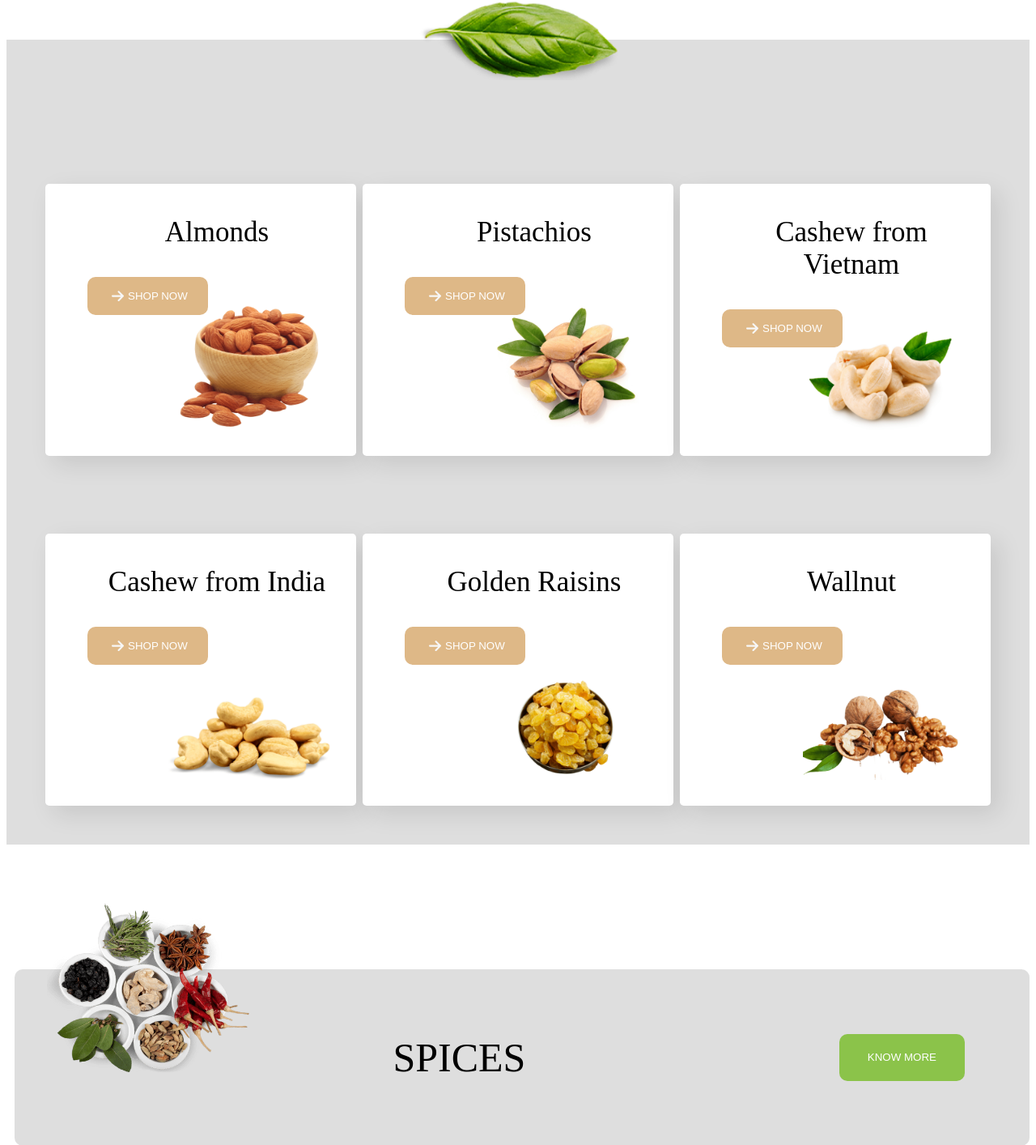
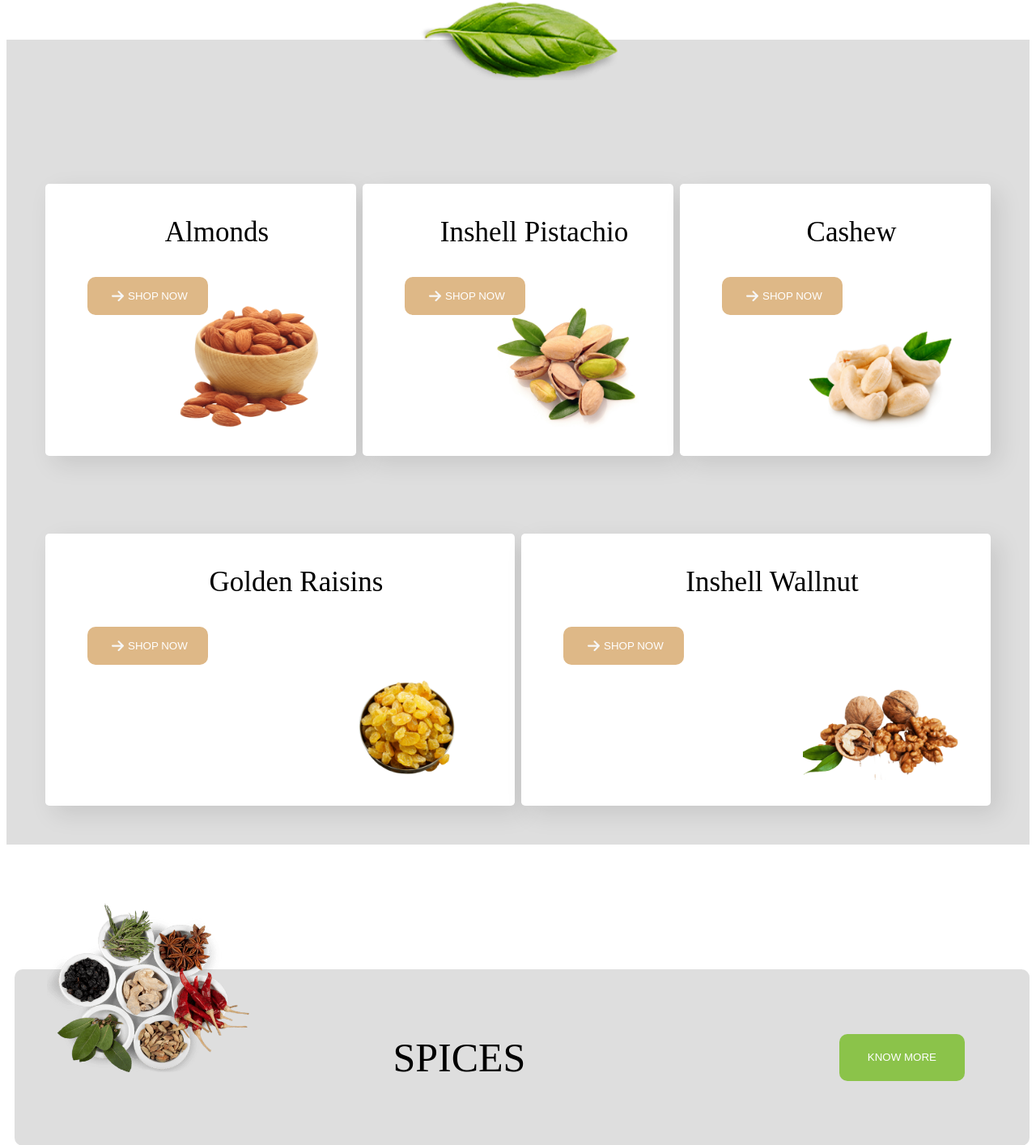
Before and after one commit to VinuZach/dry_fruits_web, a Django app: page / in a window 1280 px wide. Shown: the part 3145-4559 px from the top of the page at 81% size. Run offline with Django 4.2, Linux system fonts and the light colour scheme; some libraries are stand-ins or nearby versions.

Commit message:
text change

```diff
--- a/Asturah_app/templates/HomePage.html
+++ b/Asturah_app/templates/HomePage.html
@@ -539,7 +539,7 @@ background-repeat: no-repeat;
                                             background-position: right;
                                             background-position-y: bottom;">
                                 <p style="font-size: 35px;text-align: center;
-                            margin-top: 8px;">Pistachios</p>
+                            margin-top: 8px;">Inshell Pistachio</p>
                           <button style="background: var(--colorAccent);
                                          border: none;color:white;
                                              margin-left: -20px;
@@ -562,7 +562,7 @@ background-repeat: no-repeat;
                                             background-position: right;
                                             background-position-y: bottom;">
                                 <p style="font-size: 35px;text-align: center;
-                            margin-top: 8px;">Cashew from Vietnam</p>
+                            margin-top: 8px;">Cashew</p>
                           <button style="background: var(--colorAccent);
                                          border: none;color:white;
                                              margin-left: -20px;
@@ -581,29 +581,7 @@ background-repeat: no-repeat;
 
     <div class="market_container">
 
-        <div class="market_quote">
 
-                      <div style="margin-left:40px;  background-image: url('{{ request.scheme }}://{{ request.get_host }}//media//home_images/badam_india_background.png');
-                                            background-repeat: no-repeat;
-                                            background-size: 200px;
-                                            width: 100%;
-                                            background-position: right;
-                                            background-position-y: bottom;">
-                                <p style="font-size: 35px;text-align: center;
-                            margin-top: 8px;">Cashew from India
-</p>
-                          <button style="background: var(--colorAccent);
-                                         border: none;color:white;
-                                             margin-left: -20px;
-                                         border-radius: 10px;padding: 10px 25px;">
-                              <div style="display:flex;align-items: center;">
-                                <svg style="padding:5px;" width="15px" xmlns="http://www.w3.org/2000/svg" viewBox="0 0 448 512"><!--!Font Awesome Free 6.6.0 by @fontawesome - https://fontawesome.com License - https://fontawesome.com/license/free Copyright 2024 Fonticons, Inc.--><path fill="#f7f7f7" d="M438.6 278.6c12.5-12.5 12.5-32.8 0-45.3l-160-160c-12.5-12.5-32.8-12.5-45.3 0s-12.5 32.8 0 45.3L338.8 224 32 224c-17.7 0-32 14.3-32 32s14.3 32 32 32l306.7 0L233.4 393.4c-12.5 12.5-12.5 32.8 0 45.3s32.8 12.5 45.3 0l160-160z"/></svg>
-                                  SHOP NOW
-                              </div>
-                          </button>
-           </div>
-
-        </div>
       <div class="market_quote">
 
                       <div style="margin-left:40px;  background-image: url('{{ request.scheme }}://{{ request.get_host }}//media//home_images/raisen_image.png');
@@ -637,7 +615,7 @@ background-repeat: no-repeat;
                                             background-position: right;
                                             background-position-y: bottom;">
                                 <p style="font-size: 35px;text-align: center;
-                            margin-top: 8px;">Wallnut</p>
+                            margin-top: 8px;">Inshell Wallnut</p>
                           <button style="background: var(--colorAccent);
                                          border: none;color:white;
                                              margin-left: -20px;
@@ -814,28 +792,8 @@ background-repeat: no-repeat;
 
         </div>
 
-         <div class="market_quote">
 
-                      <div style="margin-left:40px;  background-image: url('{{ request.scheme }}://{{ request.get_host }}//media//home_images/wallnut_image.png');
-                                            background-repeat: no-repeat;
-                                            background-size: 200px;
-                                            width: 100%;
-                                            background-position: right;
-                                            background-position-y: bottom;">
-                                <p style="font-size: 35px;text-align: center;
-                            margin-top: 8px;">Wallnut</p>
-                          <button style="background: var(--colorAccent);
-                                         border: none;color:white;
-                                             margin-left: -20px;
-                                         border-radius: 10px;padding: 10px 25px;">
-                              <div style="display:flex;align-items: center;">
-                                <svg style="padding:5px;" width="15px" xmlns="http://www.w3.org/2000/svg" viewBox="0 0 448 512"><!--!Font Awesome Free 6.6.0 by @fontawesome - https://fontawesome.com License - https://fontawesome.com/license/free Copyright 2024 Fonticons, Inc.--><path fill="#f7f7f7" d="M438.6 278.6c12.5-12.5 12.5-32.8 0-45.3l-160-160c-12.5-12.5-32.8-12.5-45.3 0s-12.5 32.8 0 45.3L338.8 224 32 224c-17.7 0-32 14.3-32 32s14.3 32 32 32l306.7 0L233.4 393.4c-12.5 12.5-12.5 32.8 0 45.3s32.8 12.5 45.3 0l160-160z"/></svg>
-                                  SHOP NOW
-                              </div>
-                          </button>
-           </div>
 
-        </div>
     </div>
  </div>
             </div>
```
